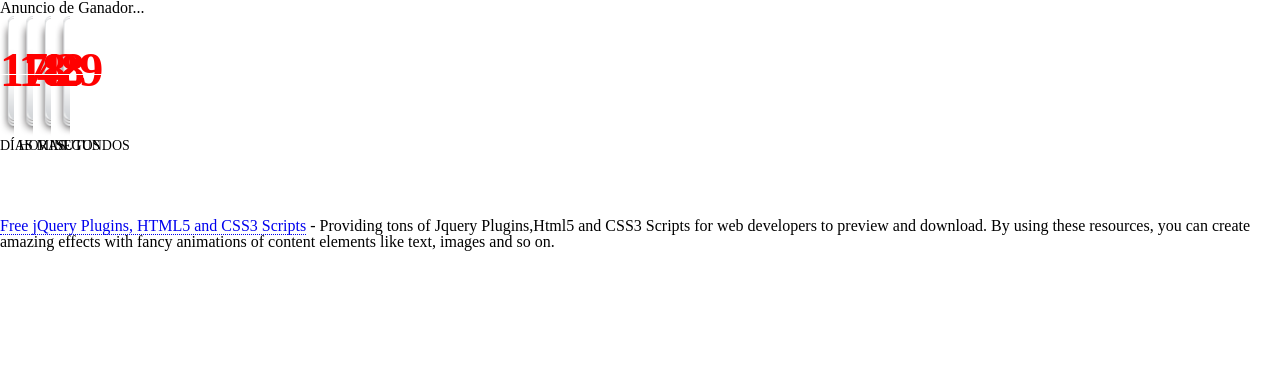
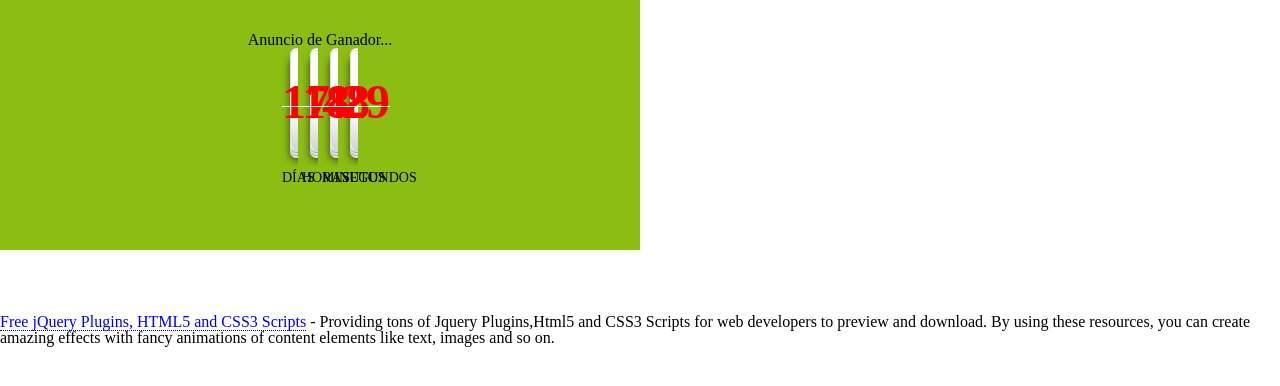
Before and after one commit to Kamillu/kamillu.github.io, a PHP site: page /Beautiful-jQuery-Countdown-Timer-Plugin/index.html in a window 1280 px wide. Shown: the top 386 px of the page. Run offline with PHP 8.4, Linux system fonts and the light colour scheme.

Commit message:
Update styles.css

```diff
--- a/Beautiful-jQuery-Countdown-Timer-Plugin/css/styles.css
+++ b/Beautiful-jQuery-Countdown-Timer-Plugin/css/styles.css
@@ -1,5 +1,4 @@
 /**********************************************************************************
-
 	Project Name:
 	Project Description:
 	File Name:
@@ -8,11 +7,22 @@
 	Version: 1.0.0
 
 **********************************************************************************/
-/* ---------- TIMER ---------- */
+
+.timer-area {
+  width: 50%;
+  background: #8bbd13;
+  text-align: center;
+  padding-top: 2em;
+  margin-bottom: 4em;
+}
+.timer-area h1 {
+  color: black;
+}
+
 ul#countdown li {
   display: inline-block;
   background: transparent url('../images/timer-piece.png') no-repeat left top;
-  width: 0.9em;
+  width: 1em;
   margin-bottom: 4em;
   text-align: center;
 }
```
